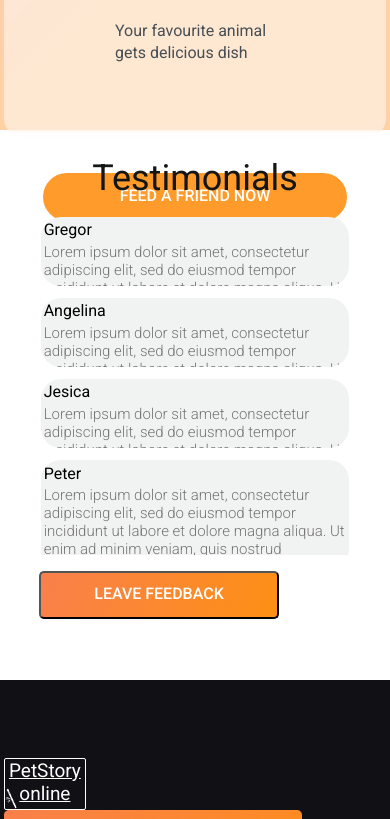
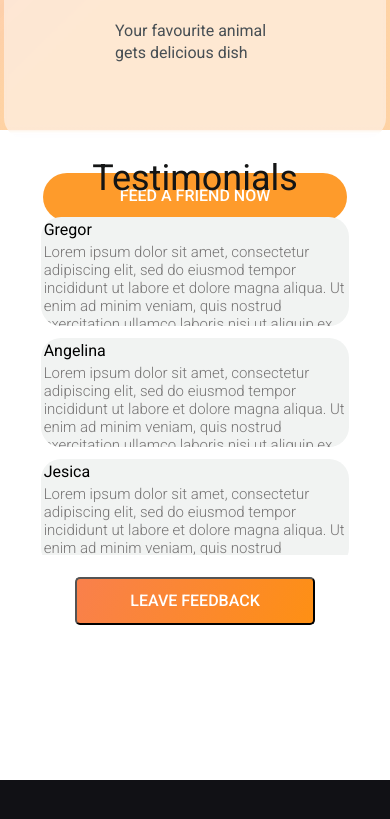
Before and after one commit to KatsiarynaKarneliuk/online-zoo, a plain HTML site: page pages/main/index.html in a window 390 px wide. Shown: the part 2480-3299 px from the top of the page. Drawn offline with nearby package versions, Linux system fonts and the light colour scheme.

Commit message:
fix: fix for tablet testimonial was added

```diff
--- a/pages/main/style.css
+++ b/pages/main/style.css
@@ -997,6 +997,41 @@
       transform: translate(-50%, 0%) rotate(-45deg);
     }
 
+     .testimonials{
+      max-height: 650px;
+    }
+
+    .scroll{
+      display: none;
+    }
+
+    .feedbacksBtns{
+      display: none;
+    }
+
+    .feedbackContainer{
+      max-height: 350px;
+      overflow: scroll;
+      margin-bottom: 2%;
+    }
+
+    .feedbacks{
+      display: grid;
+      grid-template-columns: 1fr;
+      grid-template-rows: repeat(3, 1fr);
+      row-gap: 1%;
+      overflow-y: scroll;
+    }
+
+    .feedback{
+      height: 109px;
+    }
+
+    .leave_feedback_btn_area{
+      display: flex;
+      justify-content: center;
+    }
+
   }
   @media only screen and (min-width: 641px) and (max-width: 999px){
     .header{
@@ -1150,9 +1185,6 @@
       margin-top: 1%;
     }
 
-    .testimonials{
-      max-height: 550px;
-    }
     .feedbackContainer{
       min-height: 330px;
       overflow: scroll;
```
